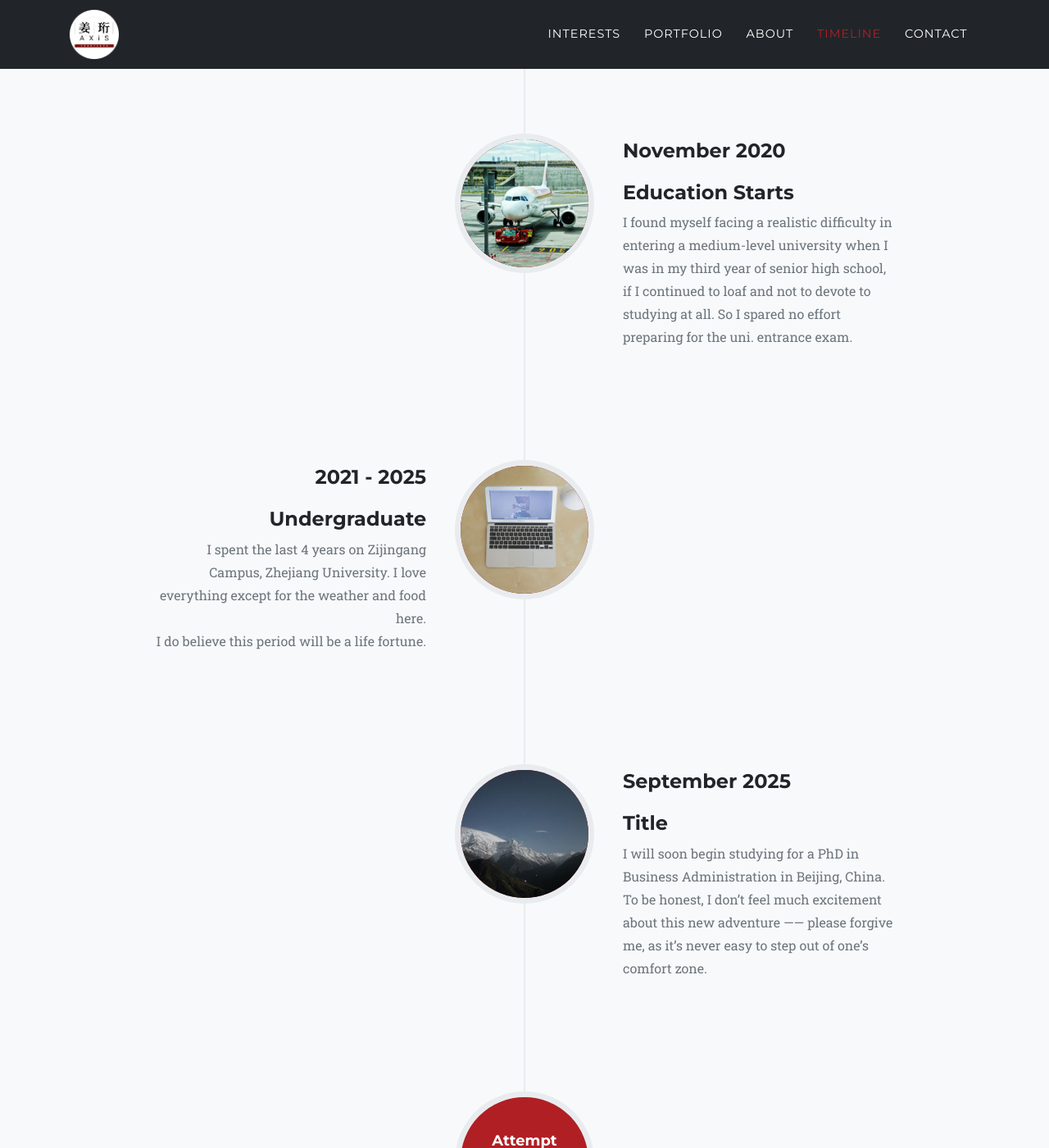
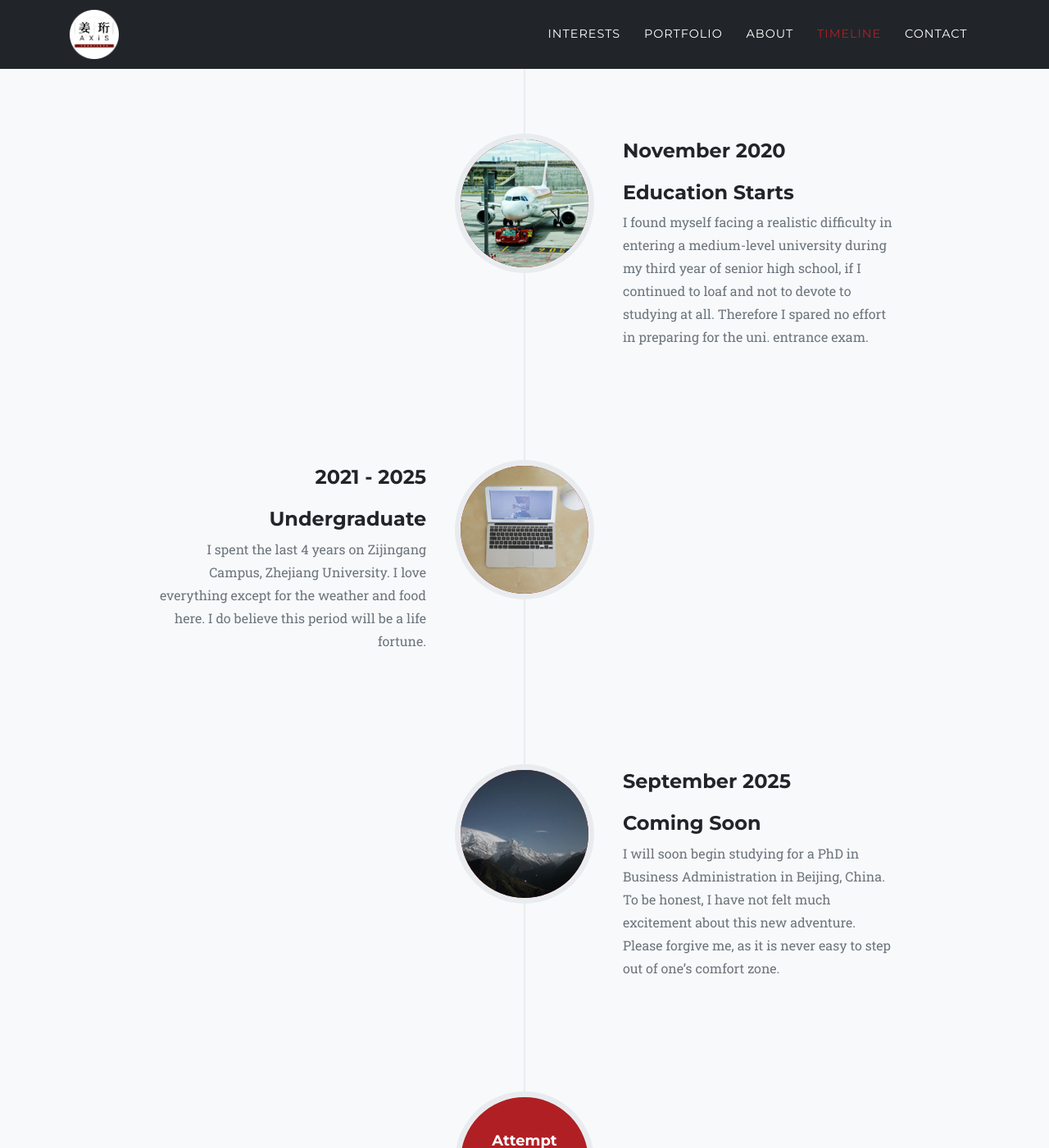
Before and after one commit to JiayuREN1127/JiayuREN1127.github.io, a Jekyll site: the page built from index.md, in a window 1280 px wide and 1400 px high, scrolled down 4292 px. Shown: the whole window at 82% size. Built offline with Jekyll 4.4.1, drawn with Linux system fonts in a browser that asks for light colours; some web fonts are replaced; some of the changed text lies outside the part shown.

Commit message:
Update sitetext.yml

```diff
--- a/_data/sitetext.yml
+++ b/_data/sitetext.yml
@@ -44,8 +44,8 @@
     # left is the default
     #start_align: "left"
     events:
-      - title: "My Humble Beginning"
-        year: "2003"
+      - title: "Humble Beginning"
+        year: "End of 2003"
         desc: "The Journey Begins! <br>
                     *Wer ein Warum hat zu leben, erträgt fast jedes Wie.* <br>
                     *—— Friedrich Wilhelm Nietzsche*"
@@ -53,17 +53,17 @@
         alt:
       - title: "Education Starts"
         year: "November 2020"
-        desc: "I found myself facing a realistic difficulty in entering a medium-level university when I was in my third year of senior high school, if I continued to loaf and not to devote to studying at all. So I spared no effort preparing for the uni. entrance exam."
+        desc: "I found myself facing a realistic difficulty in entering a medium-level university during my third year of senior high school, if I continued to loaf and not to devote to studying at all. Therefore I spared no effort in preparing for the uni. entrance exam."
         image: assets/img/timeline/2.jpg
         alt:
       - title: "Undergraduate"
         year: "2021 - 2025"
-        desc: "I spent the last 4 years on Zijingang Campus, Zhejiang University. I love everything except for the weather and food here. <br> I do believe this period will be a life fortune."
+        desc: "I spent the last 4 years on Zijingang Campus, Zhejiang University. I love everything except for the weather and food here. I do believe this period will be a life fortune."
         image: assets/img/timeline/3.jpg
         alt: image alt text
-      - title: "Title"
+      - title: "Coming Soon"
         year: "September 2025"
-        desc: "I will soon begin studying for a PhD in Business Administration in Beijing, China. To be honest, I don't feel much excitement about this new adventure —— please forgive me, as it's never easy to step out of one's comfort zone."
+        desc: "I will soon begin studying for a PhD in Business Administration in Beijing, China. To be honest, I have not felt much excitement about this new adventure. <br> Please forgive me, as it is never easy to step out of one's comfort zone."
         image: assets/img/timeline/4.jpg
         alt:
         # you can enforce the alignment
@@ -105,20 +105,21 @@
   contact:
     title: "Contact Me"
     text: "Have no mania for Social Media, sorry!"
+    text: ""
     section: contact
 
   footer:
     legal: "Privacy Policy"
     social:
-      - url: https://twitter.com
-        icon: "fab fa-twitter"
-      - url: https://facebook.com
-        icon: "fab fa-facebook-f"
-      - url: https://linkedin.com
-        icon: "fab fa-linkedin-in"
-      - url: https://github.com/raviriley/agency-jekyll-theme
+      - url: https://space.bilibili.com/38491252?spm_id_from=333.1007.0.0
+        icon: "fab fa-bilibili"
+      - url: http://weixin.qq.com/r/mp/pRCbg_DEDL1zraTg90W3
+        icon: "fab fa-weixin"
+      - url: 2118790587@qq.com
+        icon: "far fa-envelop"
+      - url: https://github.com/JiayuREN1127
         icon: "fab fa-github"
-      - url: https://instagram.com
+      - url: https://www.instagram.com/jiangheng_axis
         icon: "fab fa-instagram"
 en-US:
   <<: *DEFAULT_EN
```
